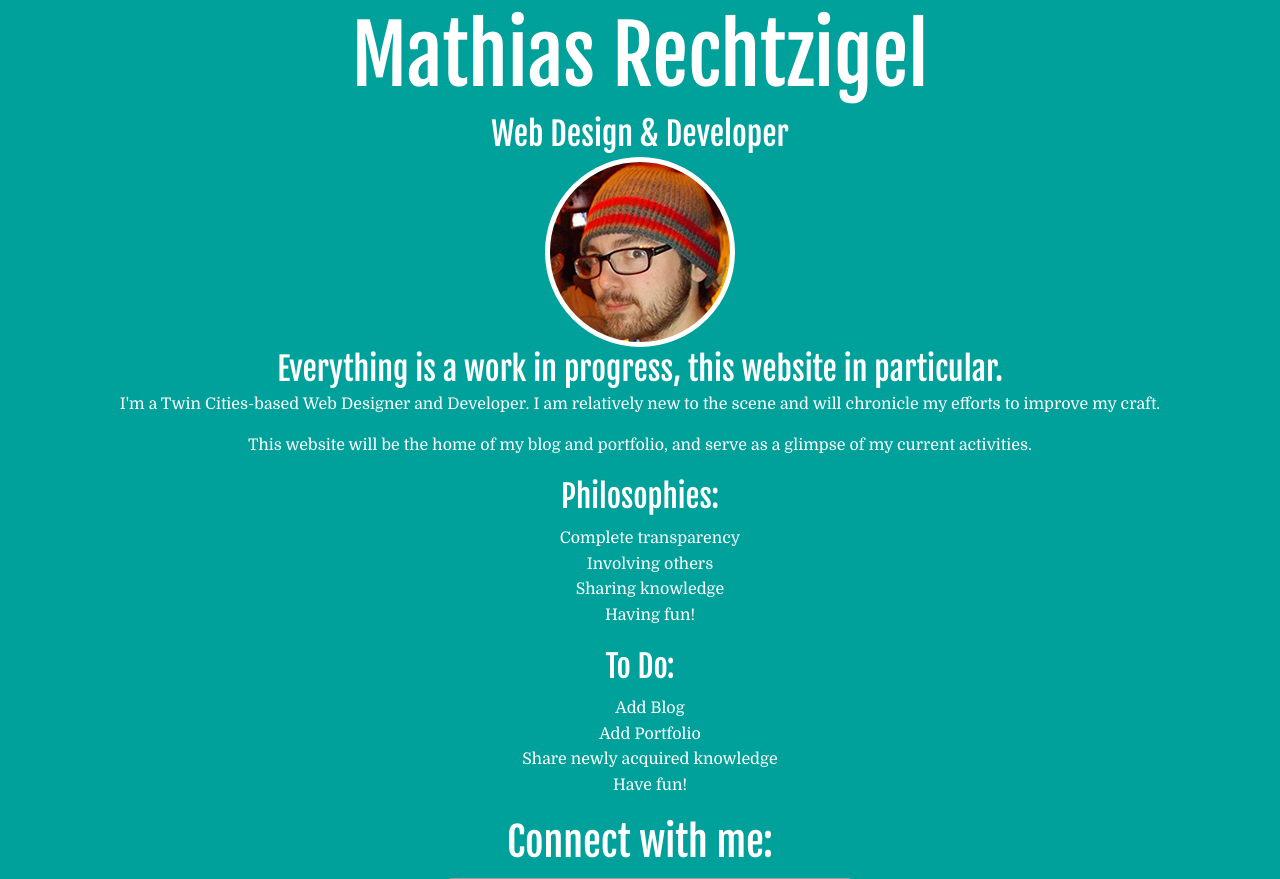
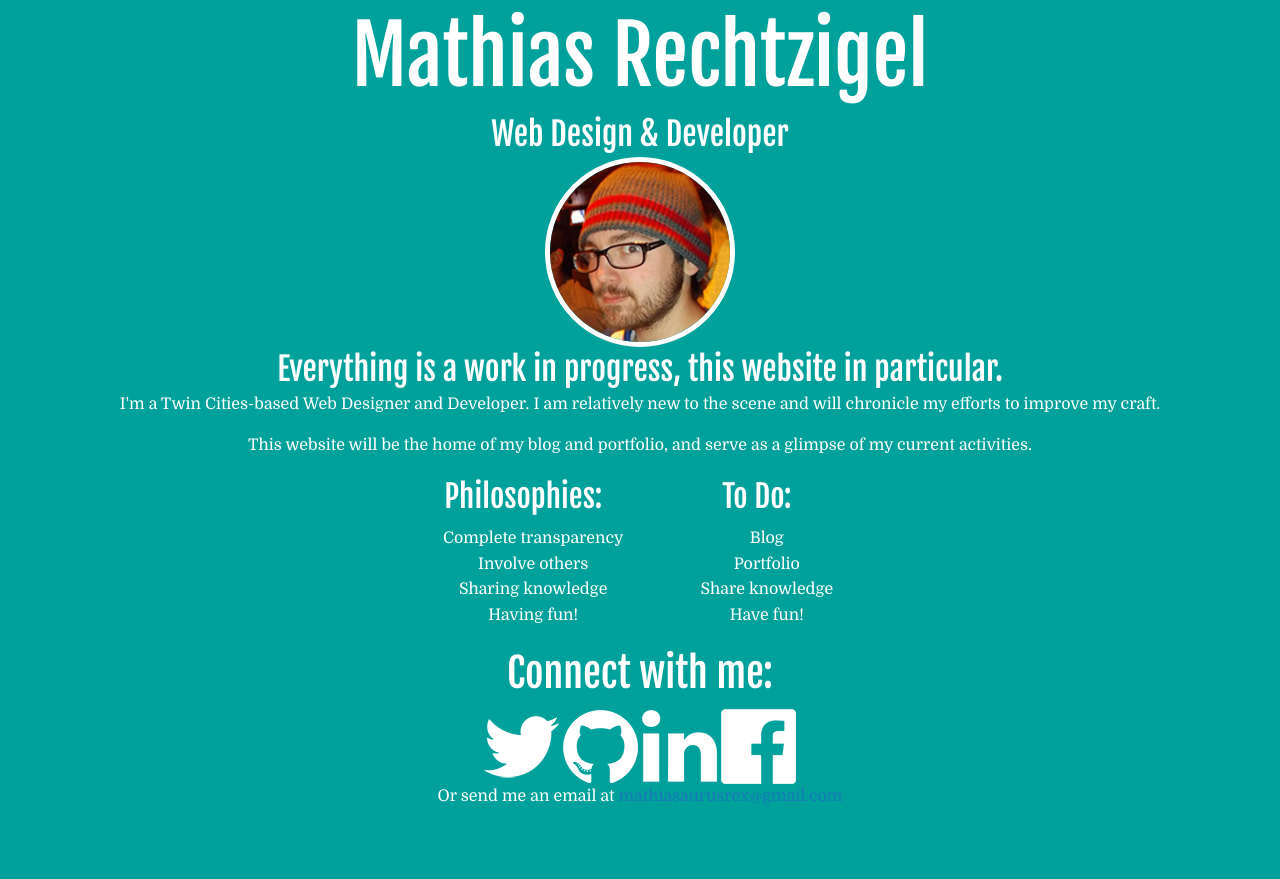
Before and after one commit to MathiasaurusRex/MathiasRechtzigel.com, a PHP site: page / in a window 1280 px wide. Shown: the top 879 px of the page. After the commit the page ends 804 px from the top, so only its background shows below. Run offline with PHP 8.4, Linux system fonts and the light colour scheme; some libraries are stand-ins or nearby versions; grey boxes are pictures that could not be loaded.

Commit message:
.3
Added logos. More Styling

```diff
--- a/site/css/styles.css
+++ b/site/css/styles.css
@@ -27,6 +27,12 @@ Site Colors
 .row {
     clear: both;
     max-width: 900px;
+    margin: 0 auto;
+}
+
+.row-half {
+    clear: both;
+    max-width: 450px;
     margin: 0 auto;
 }
 
@@ -67,7 +73,8 @@ h1, h2, h3{
 }
 p, ul{
 	font-family: 'Domine', serif;
-	color:#ffffff;}
+	color:#ffffff;
+}
 
 /* Tagline */
 .mainTagLine{text-align: center;}
@@ -75,16 +82,42 @@ p, ul{
 .mainTagLine h2{font-size: 2em;}
 .profilePicture{
 	margin:0 auto;
-	background-image: url(../image/avatar.png);
+	background-image: url(../image/markup.png);
 	width: 190px;
 	height: 190px;
 	border-radius: 110px;
-	border: 5px solid white;}
+	border: 5px solid white;
+	overflow:hidden;
+}
 
-.divide{height:1px;width:400px;}
+.divide{height:1px;width:400px;
+}
 
 /* Main Copy */
 .copyContainer{text-align: center;}
 
+/* List */
+
 /* Social Icons */
 .connect{text-align: center;}
+.social{
+	display: block;
+	list-style: none;}
+
+.social li{
+	display:inline-block;}
+.social li a {
+	opacity:1;
+	clear:both;
+	-webkit-transition: opacity .5s;
+	-moz-transition: opacity .5s;
+	-o-transition: opacity .5s;
+	transition: opacity .5s;
+}
+
+.social li a:hover{
+	opacity: .5;
+	-webkit-transition: opacity .5s;
+	-moz-transition: opacity .5s;
+	-o-transition: opacity .5s;
+	transition: opacity .5s;}
--- a/site/index.html
+++ b/site/index.html
@@ -17,8 +17,8 @@
             <h1 class="row">Mathias Rechtzigel</h1>
             <h2 class="row">Web Design &amp; Developer</h2>
             <div class="row">
-                <div id="avatar">
-                    <div class="profilePicture"><span></span></div>
+                <div class="profilePicture">
+                    <img src="../site/image/avatar.png"/>
                 </div>
             </div>
             <h2 class="row">Everything is a work in progress, this website in particular.</h2>
@@ -27,46 +27,48 @@
         <div class="copyContainer">
             <p>I'm a Twin Cities-based Web Designer and Developer. I am relatively new to the scene and will chronicle my efforts to improve my craft.</p>
             <p>This website will be the home of my blog and portfolio, and serve as a glimpse of my current activities.</p>
-            <section>
+            <div class="row-half">
+                <section class="col-6">
                     <h3>Philosophies:</h3>
                     <ul>
                         <li>Complete transparency</li>
-                    <li>Involving others</li>
+                        <li>Involve others</li>
                         <li>Sharing knowledge</li>
                         <li>Having fun!</li>
                     </ul>
                 </section>
-            <section>
+                <section class="col-6">
                     <h3>To Do:</h3>
                     <ul>
-                    <li>Add Blog</li>
-                    <li>Add Portfolio</li>
-                    <li>Share newly acquired knowledge</li>
+                        <li>Blog</li>
+                        <li>Portfolio</li>
+                        <li>Share knowledge</li>
                         <li>Have fun!</li>
                     </ul>
                 </section>
+            </div>
         </div><!--/copyContainer-->
-        <div class="connect">
+        <div class="connect row">
             <h2>Connect with me:</h2>
-            <ul class="social">
+            <ul class="social row">
                 <li class="twitter">
                     <a href="https://twitter.com/MathiasaurusRex" target="_blank">
-                        <img src="twitter.png"/>
+                        <img src="../site/image/twitter.png"/>
                     </a>
                 </li>
                 <li class="gitHub">
                     <a href="https://github.com/MathiasaurusRex" target="_blank">
-                        <img src="gitHub.png"/>
+                        <img src="../site/image/gitHub.png"/>
                     </a>
                 </li>
                 <li class="linkedIn">
                     <a href="www.linkedin.com/pub/mathias-rechtzigel/19/485/26/" target="_blank">
-                        <img src="linkedIn.png"/>
+                        <img src="../site/image/linkedIn.png"/>
                     </a>
                 </li>
                 <li class="faceBook">
                     <a href="https://www.facebook.com/MathiasaurusRex" target="_blank">
-                        <img src="faceBook.png"/>
+                        <img src="../site/image/faceBook.png"/>
                     </a>
                 </li>
             </ul>
```
Also changed, not shown: site/image/facebook.png (added), site/image/github.png (added), site/image/linkedin.png (added), site/image/markup.png (added), site/image/twitter.png (added). Lines whose indentation alone changed are shown as unchanged.
